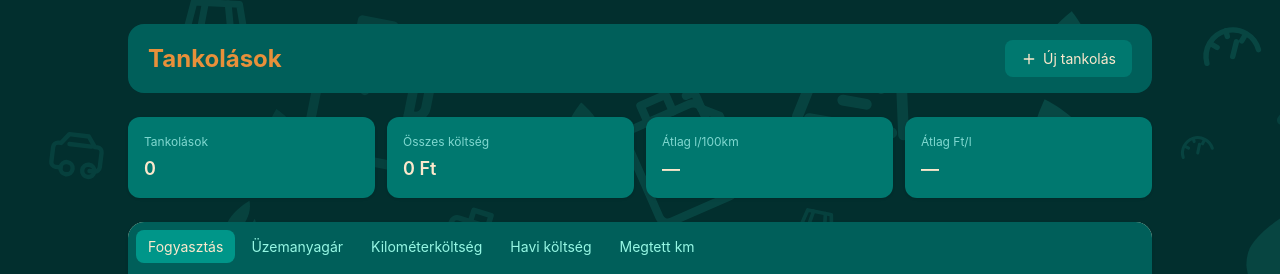
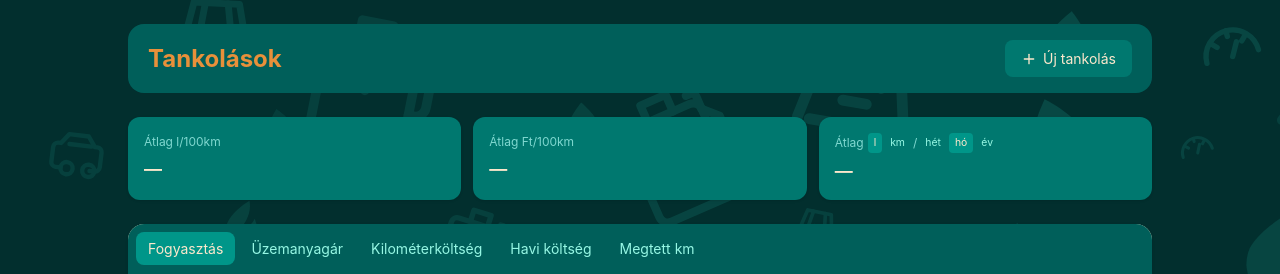
Before and after one commit to FaragoDavid/fuel, a React (Vite) app: page / in a window 1280 px wide. Shown: the top 274 px of the page. Built offline with nearby package versions, Linux system fonts and the light colour scheme; no server answers.

Commit message:
rework stats strip: replace tankolás/cost stats with CyclingRateStat

```diff
--- /dev/null
+++ b/src/components/CyclingRateStat.tsx
@@ -0,0 +1,55 @@
+import { useState } from 'react';
+import { formatNum } from '../utils/format';
+import { LocalStorage } from '../utils/local-storage';
+import { UNITS, PERIODS } from '../utils/consts';
+import type { Unit, Period } from '../types/ui';
+
+interface Props {
+  totalLiters: number;
+  totalKm: number;
+  spanDays: number;
+}
+
+const PERIOD_DAYS: Record<Period, number> = { hét: 7, hó: 365.25 / 12, év: 365.25 };
+
+export default function CyclingRateStat({ totalLiters, totalKm, spanDays }: Props) {
+  const [unit, setUnit] = useState<Unit>(() => LocalStorage.getStatUnit() ?? 'l');
+  const [period, setPeriod] = useState<Period>(() => LocalStorage.getStatPeriod() ?? 'hó');
+
+  function changeUnit(u: Unit) {
+    setUnit(u);
+    LocalStorage.setStatUnit(u);
+  }
+
+  function changePeriod(p: Period) {
+    setPeriod(p);
+    LocalStorage.setStatPeriod(p);
+  }
+
+  const total = unit === 'l' ? totalLiters : totalKm;
+  const value = spanDays > 0 && total > 0 ? total / (spanDays / PERIOD_DAYS[period]) : null;
+  const formattedValue = value != null ? (unit === 'l' ? formatNum(value, 0, 2) : formatNum(value, 0)) : '—';
+
+  const tabCls = (active: boolean) =>
+    `text-[0.65rem] px-1.5 py-0.5 rounded cursor-pointer ${active ? 'bg-teal-600 text-[#fce8cc]' : 'text-teal-200 hover:bg-teal-600/50'}`;
+
+  return (
+    <div className="stat-card">
+      <div className="stat-label flex items-center gap-0.5 mb-1">
+        <span className="mr-0.5">Átlag</span>
+        {UNITS.map((u) => (
+          <button key={u} onClick={() => changeUnit(u)} className={tabCls(u === unit)}>
+            {u}
+          </button>
+        ))}
+        <span>/</span>
+        {PERIODS.map((p) => (
+          <button key={p} onClick={() => changePeriod(p)} className={tabCls(p === period)}>
+            {p}
+          </button>
+        ))}
+      </div>
+      <div className="stat-value">{value != null ? `${formattedValue} ${unit}` : '—'}</div>
+    </div>
+  );
+}
--- a/src/components/StatsStrip.tsx
+++ b/src/components/StatsStrip.tsx
@@ -1,7 +1,9 @@
 import { useMemo } from 'react';
+import { differenceInDays } from 'date-fns';
 import type { Fillup } from '../types/fillup';
-import { formatHuf } from '../utils/format';
 import { deriveEfficiencies } from '../utils/derive-efficiencies';
+import { formatNum, formatHuf } from '../utils/format';
+import CyclingRateStat from './CyclingRateStat';
 
 interface Props {
   sortedFillups: Fillup[];
@@ -11,24 +13,34 @@ export default function StatsStrip({ sortedFillups }: Props) {
   const stats = useMemo(() => {
     const efficiencies = [...deriveEfficiencies(sortedFillups).values()];
 
-    const pricesPerLiter = sortedFillups
-      .filter(({ totalCost, liters }) => totalCost && liters)
-      .map(({ totalCost, liters }) => totalCost! / liters!);
+    const costsPerHundredKm = sortedFillups
+      .filter(({ totalCost, tripKm, estimated }) => totalCost && tripKm && !estimated)
+      .map(({ totalCost, tripKm }) => (totalCost! / tripKm!) * 100);
+
+    const totalLiters = sortedFillups.filter(({ liters }) => liters).reduce((sum, f) => sum + f.liters!, 0);
+    const totalKm = sortedFillups.filter(({ tripKm }) => tripKm).reduce((sum, f) => sum + f.tripKm!, 0);
+
+    let spanDays = 0;
+    if (sortedFillups.length >= 2) {
+      const first = sortedFillups[0];
+      const last = sortedFillups[sortedFillups.length - 1];
+      spanDays = differenceInDays(new Date(last.year, last.month - 1, last.day), new Date(first.year, first.month - 1, first.day));
+    }
 
     return {
-      totalSpend: sortedFillups.filter(({ totalCost }) => totalCost).reduce((sum, fillup) => sum + fillup.totalCost!, 0),
       avgL100: efficiencies.length ? efficiencies.reduce((sum, val) => sum + val, 0) / efficiencies.length : null,
-      avgPricePerLiter: pricesPerLiter.length ? pricesPerLiter.reduce((sum, price) => sum + price, 0) / pricesPerLiter.length : null,
-      fillupCount: sortedFillups.length,
+      avgFtPer100km: costsPerHundredKm.length ? costsPerHundredKm.reduce((sum, v) => sum + v, 0) / costsPerHundredKm.length : null,
+      totalLiters,
+      totalKm,
+      spanDays,
     };
   }, [sortedFillups]);
 
   return (
-    <div className="grid grid-cols-2 gap-3 sm:grid-cols-4 mb-6">
-      <Stat label="Tankolások" value={String(stats.fillupCount)} />
-      <Stat label="Összes költség" value={formatHuf(stats.totalSpend)} />
-      <Stat label="Átlag l/100km" value={stats.avgL100 ? stats.avgL100.toFixed(1) : '—'} />
-      <Stat label="Átlag Ft/l" value={stats.avgPricePerLiter ? stats.avgPricePerLiter.toFixed(0) + ' Ft' : '—'} />
+    <div className="grid grid-cols-2 gap-3 sm:grid-cols-3 mb-6">
+      <Stat label="Átlag l/100km" value={stats.avgL100 ? formatNum(stats.avgL100, 1) : '—'} />
+      <Stat label="Átlag Ft/100km" value={stats.avgFtPer100km ? formatHuf(Math.round(stats.avgFtPer100km)) : '—'} />
+      <CyclingRateStat totalLiters={stats.totalLiters} totalKm={stats.totalKm} spanDays={stats.spanDays} />
     </div>
   );
 }
```
